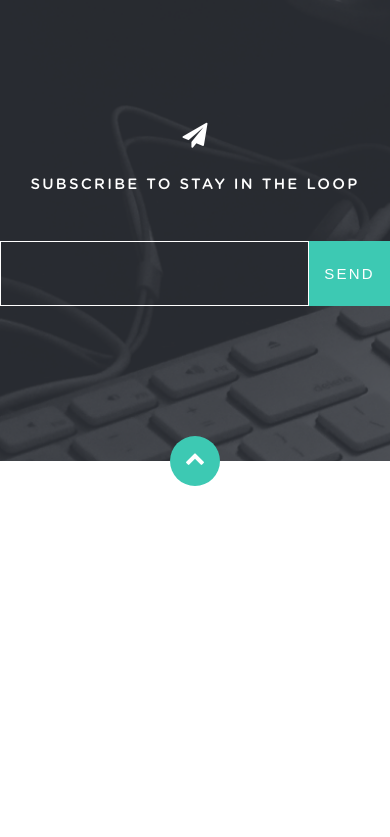
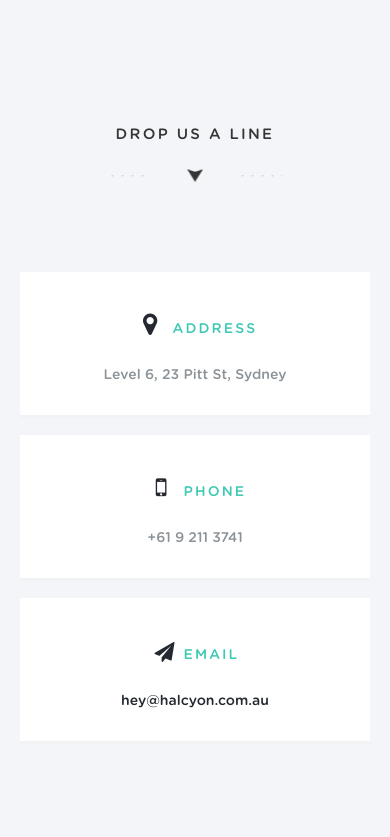
Before and after one commit to erised-ice/Halcyon, a plain HTML site: page index.html in a window 390 px wide. Shown: the top 837 px of the page. Drawn offline with nearby package versions, Linux system fonts and the light colour scheme.

```diff
--- a/css/screen.css
+++ b/css/screen.css
@@ -465,7 +465,7 @@ body {
 }
 
 .subscribe__inner {
-  padding: 122px 0 155px;
+  padding: 122px 20px 155px;
   text-align: center;
   position: relative;
 }
@@ -699,6 +699,31 @@ body {
   }
 }
 
+@media (max-width: 520px) {
+  .subscribe__form {
+    display: block;
+  }
+
+  .subscribe__input {
+    display: block;
+    margin-bottom: 20px;
+    width: 100%;
+  }
+
+  .subscribe__button {
+    display: block;
+    width: 100%;
+  }
+
+  .footer__items {
+    display: block;
+  }
+
+  .footer__item {
+    margin-bottom: 20px;
+  }
+}
+
 @media (max-width: 440px) {
   .profile__picture {
     display: none;
@@ -711,4 +736,13 @@ body {
   .ignition__button {
     padding: 0;
   }
+
+  .footer__icon,
+  .footer__title {
+    display: inline-block;
+  }
+
+  .footer__contact {
+    display: block;
+  }
 }
--- a/index.html
+++ b/index.html
@@ -408,12 +408,12 @@
       </div>
     </div>
   </div>-->
-  <div id="subscribe" class="subscribe">
+  <!--<div id="subscribe" class="subscribe">
     <div class="inner subscribe__inner">
       <div class="subscribe__icon">
         <i class="icon-paper-plane"></i>
       </div>
-      <div class="subtitle subtitle--white">Subscribe to stay in the loop</div>
+      <div class="subtitle subtitle&#45;&#45;white">Subscribe to stay in the loop</div>
       <form action="#" class="subscribe__form">
         <input type="text" class="subscribe__input">
         <button class="button subscribe__button">Send</button>
@@ -422,13 +422,13 @@
         </a>
       </form>
     </div>
-  </div>
+  </div>-->
 </main>
-<!--<footer class="footer">
+<footer class="footer">
   <div class="footer__main contacts">
     <div class="inner footer__main-inner">
-      <div class="subtitle subtitle&#45;&#45;with-dots footer__subtitle">Drop us a line</div>
-      <svg class="subtitle&#45;&#45;dots-border" width="100%" height="2">
+      <div class="subtitle subtitle--with-dots footer__subtitle">Drop us a line</div>
+      <svg class="subtitle--dots-border" width="100%" height="2">
         <line x1="25%" y1="0" x2="75%" y2="0" stroke-width="3" stroke="#d2d7dd" stroke-dasharray="2,8" stroke-dashoffset="6"></line>
       </svg>
       <div class="footer__items">
@@ -448,7 +448,7 @@
         </div>
         <div class="footer__item">
           <div class="footer__icon">
-            <i class="icon-paper-plane icon-paper-plane&#45;&#45;footer"></i>
+            <i class="icon-paper-plane icon-paper-plane--footer"></i>
           </div>
             <div class="footer__title">Email</div>
             <a href="mailto:hey@halcyon.com.au" class="footer__contact footer__mail">hey@halcyon.com.au</a>
@@ -472,7 +472,7 @@
       <div class="footer__copyright-text">Terms & Conditions  |  Legals</div>
     </div>
   </div>
-</footer>-->
+</footer>
 <script src="https://code.jquery.com/jquery-2.2.4.min.js"></script>
 <script src="js/slick.min.js"></script>
 <script src="js/script.js"></script>
```
